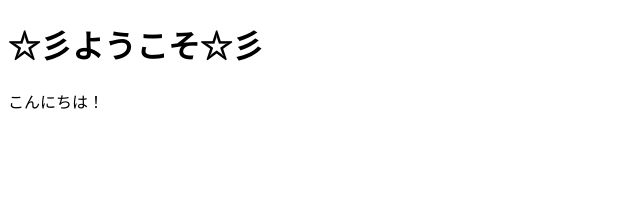
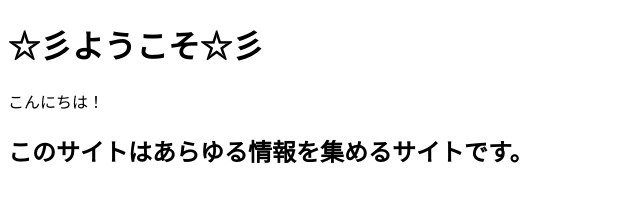
Before and after one commit to MarinaMariMa/web2-3, a plain HTML site: page index.html in a window 1280 px wide. Shown: the whole page, without its empty margins (0-640 px from the left). Drawn offline with Linux system fonts and the light colour scheme.

Commit message:
Update index.html

```diff
--- a/index.html
+++ b/index.html
@@ -9,5 +9,6 @@
  <body>
   <h1><span>☆彡</span>ようこそ<span>☆彡</span></h1>
   <p id="lead">こんにちは！</p>
+  <h2>このサイトはあらゆる情報を集めるサイトです。</h2>
  </body>
 </html>
```
